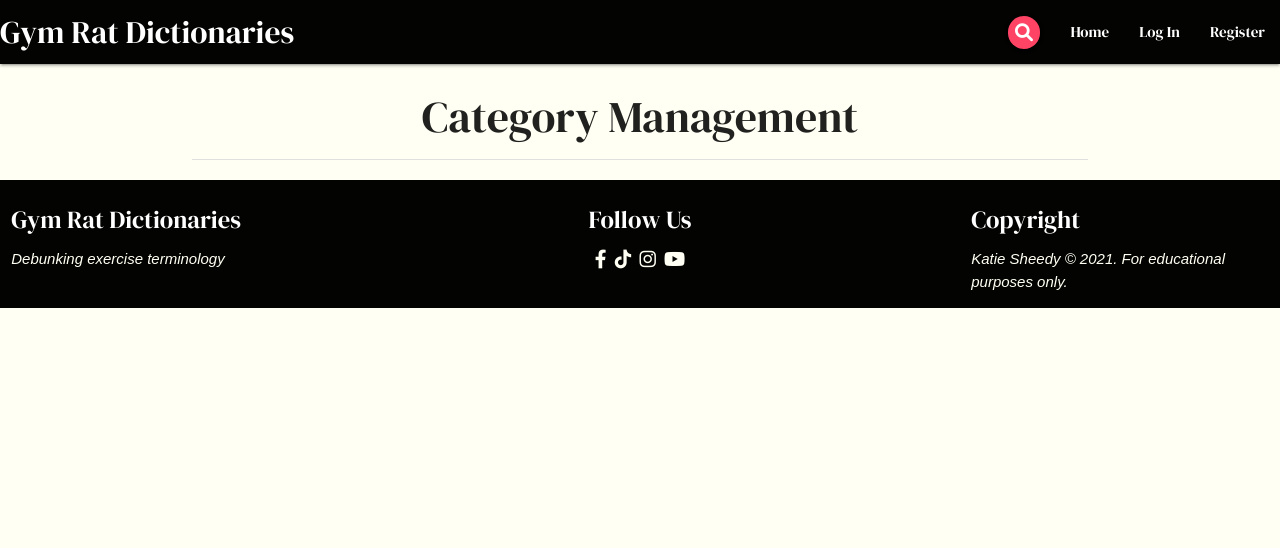
After one commit to KSheeds1/Gym-Rat-Dictionaries, a Flask app: page /get_categories in a window 1280 px wide. The commit adds this page. Shown: the top 548 px of the page. Run offline with Flask 2, Linux system fonts and the light colour scheme; data that the repository does not hold is empty; some libraries are stand-ins or nearby versions.

Commit message:
Create category management page for admin users.

```diff
--- a/app.py
+++ b/app.py
@@ -189,6 +189,12 @@ def delete_definition(definition_id):
     return redirect(url_for("get_definitions"))
 
 
+@app.route("/get_categories")
+def get_categories():
+    categories = list(mongo.db.categories.find().sort("category_name", 1))
+    return render_template("categories.html", categories=categories)
+
+
 if __name__ == "__main__":
     app.run(host=os.environ.get("IP"),
             port=int(os.environ.get("PORT")),
--- a/static/css/style.css
+++ b/static/css/style.css
@@ -8,7 +8,11 @@ body {
 }
 
 h1, h2, h3 {
-    font-family: "DM Serif Display", serif;
+    font-family: "DM Serif Display", sans-serif;
+}
+
+h4, h5, h6 {
+    font-family: "Raleway", sans-serif;
 }
 
 p {
@@ -162,6 +166,18 @@ footer p {
     color: #fffff3;
 }
 
+/*---------------------- Categories:*/
+.card-title a {
+    color: #030301;
+    text-decoration: underline;
+    text-decoration-thickness: from-font;
+
+}
+
+.card-title a:hover {
+    color: #fffff3;
+}
+
 /*----------------------Modals:*/
 .modal-header {
     background-color: #030301;
--- a/templates/base.html
+++ b/templates/base.html
@@ -25,7 +25,7 @@
                         <li><a href="{{ url_for('profile', username=session['user']) }}">Profile</a></li>
                         <li><a href="{{ url_for('add_definition') }}">Add Definition</a></li>
                         {% if session.user|lower == "admin"|lower %}
-                            <li><a href="#">Categories</a></li>
+                            <li><a href="{{ url_for('get_categories') }}">Category Management</a></li>
                         {% endif %}
                         <li><a href="{{ url_for('logout') }}">Log Out</a></li>
                     {% else %}
@@ -45,7 +45,7 @@
                 </li>
                 <li><a href="{{ url_for('add_definition') }}"><span class="white-text">Add Definition</span></a></li>
                 {% if session.user|lower == "admin"|lower %}
-                    <li><a href="#"><span class="white-text">Categories</span></a></li>
+                    <li><a href="{{ url_for('get_categories') }}"><span class="white-text">Categories</span></a></li>
                 {% endif %}
                 <li><a href="{{ url_for('logout') }}"><span class="white-text">Log Out</span></a></li>
             {% else %}
--- /dev/null
+++ b/templates/categories.html
@@ -0,0 +1,23 @@
+{% extends "base.html" %}
+{% block content %}
+
+    <h3 class="center-align">Category Management</h3>
+    <div class="divider"></div>
+
+    <div class="row">
+        {% for category in categories %}
+            <div class="col s12 m4">
+                <div class="card center-align category-cards grey z-depth-5">
+                    <div class="card-content black-text">
+                        <span class="card-title"><a href="url_for('')">{{ category.category_name }}</a></span>
+                    </div>
+                    <div class="card-action">
+                        <a href="#" class="edit btn-small">Edit</a>
+                        <a href="#" class="delete btn-small">Delete</a>
+                    </div>
+                </div>
+            </div>
+        {% endfor %}
+    </div>
+
+{% endblock %}
```
